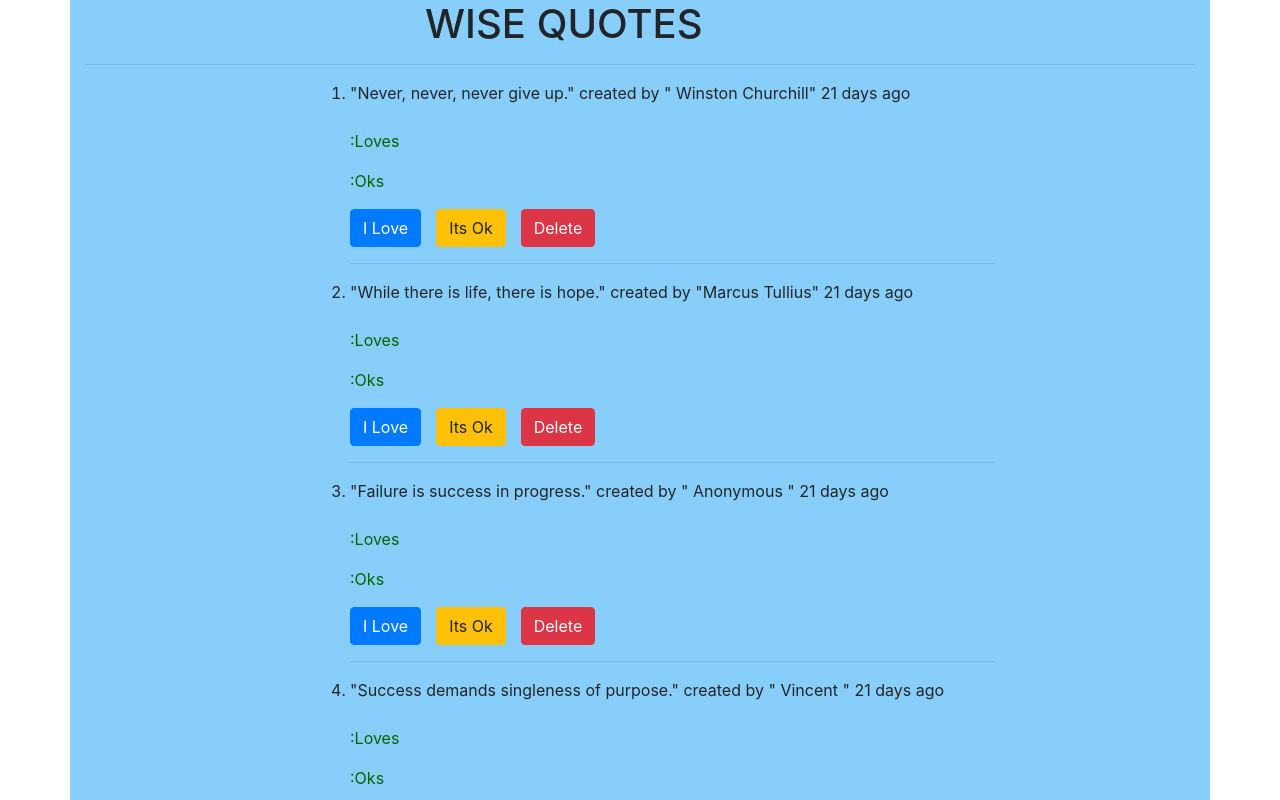
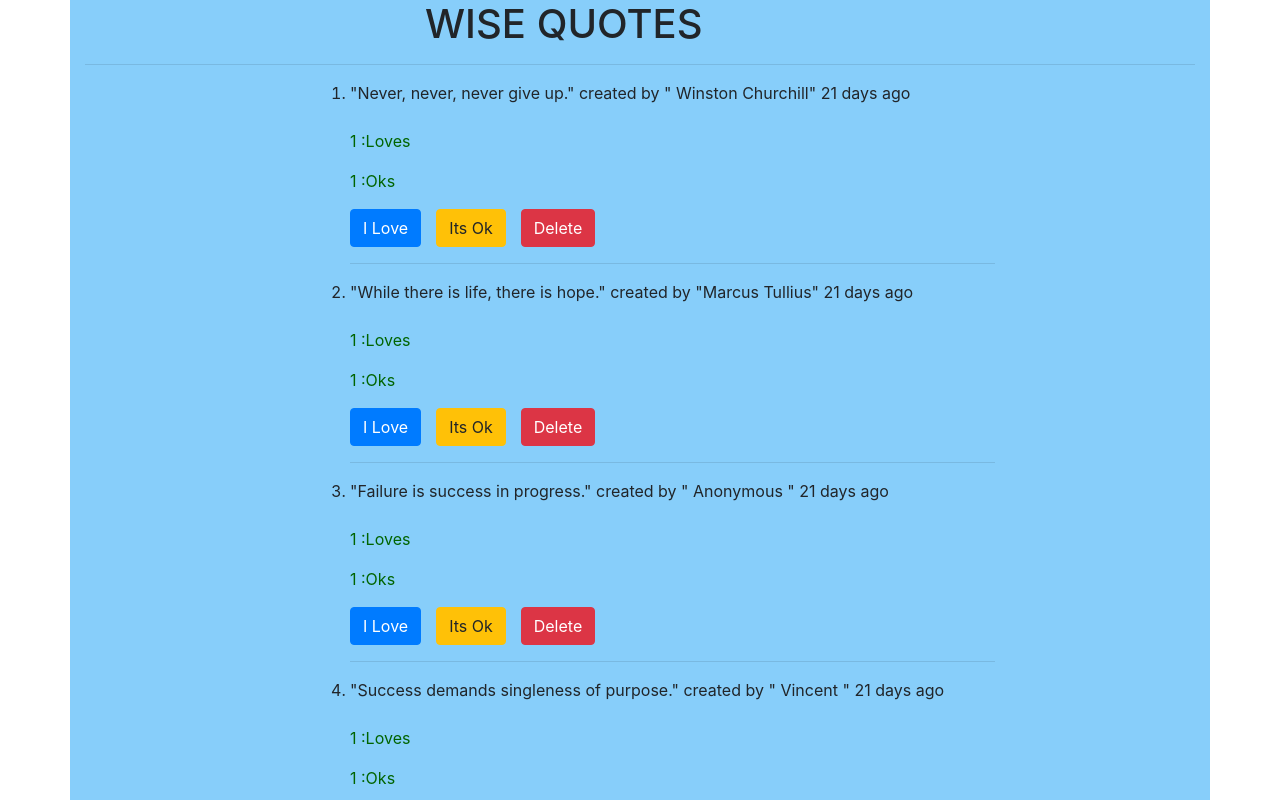
Before and after one commit to Tellvinch/wisequote, an Angular app: page / in a window 1280 px wide. Shown: the top 800 px of the page. Built offline with nearby package versions, Linux system fonts and the light colour scheme.

Commit message:
add new changes

```diff
--- a/src/app/quote.ts
+++ b/src/app/quote.ts
@@ -4,3 +4,7 @@ export class Quote {
     this.showAuthor=true;
   }
 }
+
+export class Vote {
+  ok:number
+}
--- a/src/app/quote/quote.component.html
+++ b/src/app/quote/quote.component.html
@@ -10,8 +10,8 @@
         </li>
         <br />
         <div class="votes">
-          <p>:Loves</p>
-          <p>:Oks</p>
+          <p>{{ votes}}  :Loves</p>
+          <p>{{ votes}} :Oks</p>
         </div>
         <app-quote-details
           [quote]="quote"
--- a/src/app/quote/quote.component.ts
+++ b/src/app/quote/quote.component.ts
@@ -15,6 +15,8 @@ export class QuoteComponent implements OnInit {
     new Quote (5,'"The shortest answer is doing." ','" Lord Herbert "',new Date(2009,4,8)),
     new Quote (6,'"Powerful dreams inspire powerful action."','" Jonathan "',new Date(2019,6,8))
   ]
+  votes = 1
+
   toggleDetails(index){
     this.quotes[index].showAuthor = !this.quotes[index].showAuthor;
   }
```
